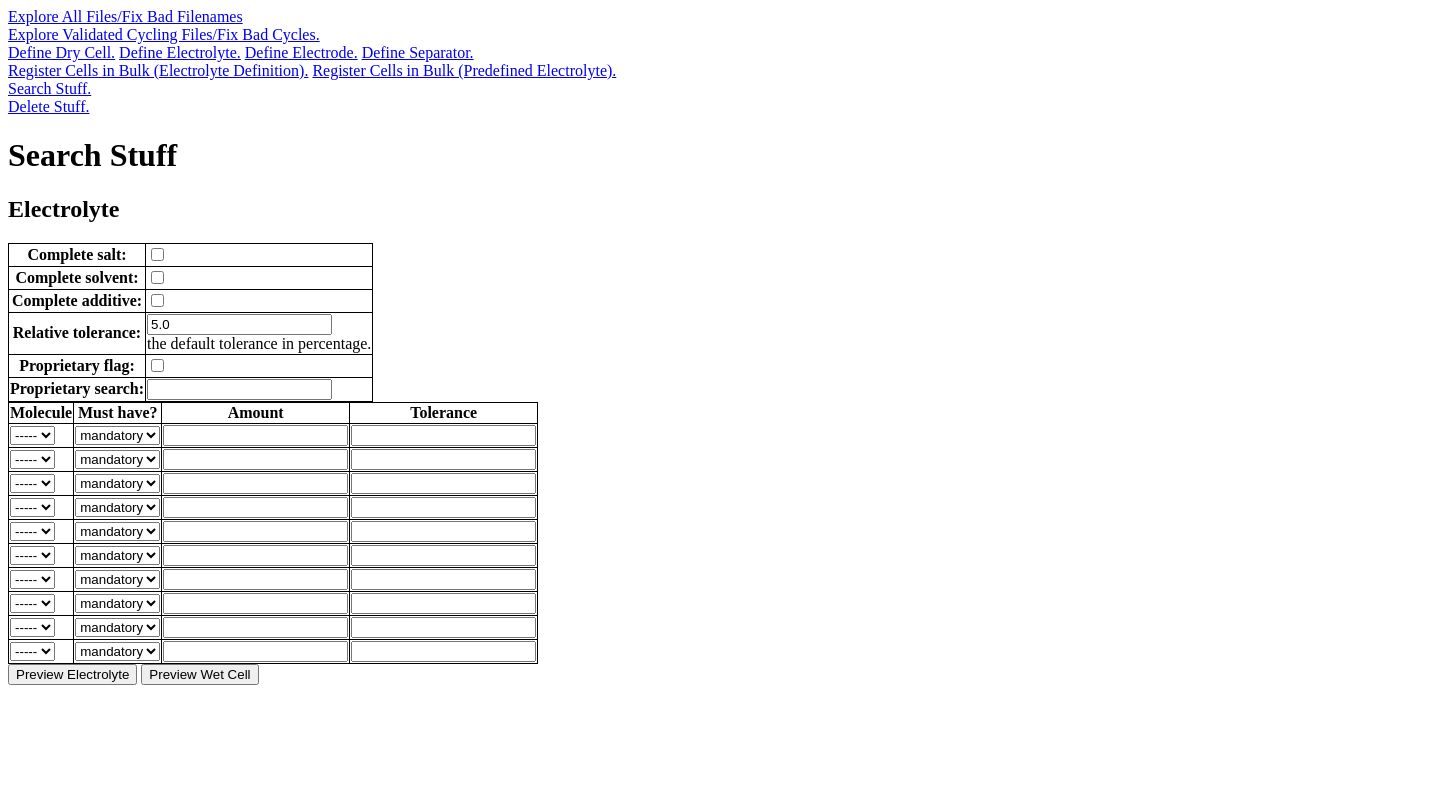
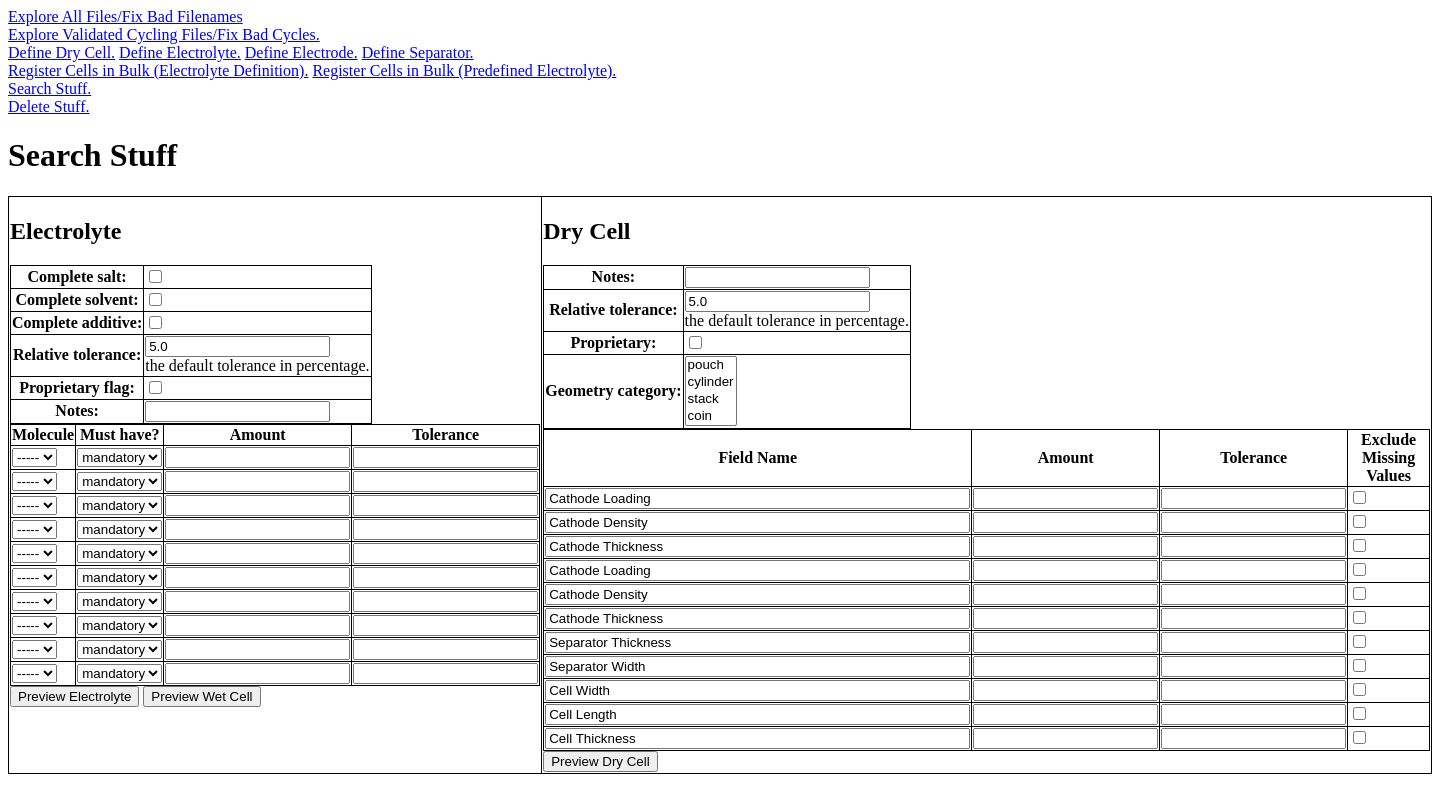
Before and after one commit to Samuel-Buteau/universal-battery-database, a Django app: page /cell_database/search/ in a window 1440 px wide. Run offline with Django 3.2, Linux system fonts and the light colour scheme; data that the repository does not hold is empty; parts of the project's set-up code (start-up, migrations or seed data) failed here and were passed over.

Commit message:
progress in making dry cell search

```diff
--- a/cell_database/forms.py
+++ b/cell_database/forms.py
@@ -490,17 +490,20 @@ class SearchElectrolyteForm(Form):
     complete_additive = forms.BooleanField(initial=False, required=False)
     relative_tolerance = forms.FloatField(initial=5., help_text='the default tolerance in percentage.')
     proprietary_flag = forms.BooleanField(initial=False, required=False)
-    proprietary_search = forms.CharField(required=False)
+    notes = forms.CharField(required=False)
+
+
+MANDATORY = 'ma'
+PROHIBITED = 'pr'
+ALLOWED = 'al'
+MUST_TYPES = [
+    (MANDATORY, 'mandatory'),
+    (PROHIBITED, 'prohibited'),
+    (ALLOWED, 'allowed'),
+]
 
 class SearchElectrolyteComponentForm(Form):
-    MANDATORY = 'ma'
-    PROHIBITED = 'pr'
-    ALLOWED = 'al'
-    MUST_TYPES = [
-        (MANDATORY, 'mandatory'),
-        (PROHIBITED, 'prohibited'),
-        (ALLOWED, 'allowed'),
-    ]
+
     molecule = forms.ChoiceField(choices=molecule_choices, required=False)
     must_type = forms.ChoiceField(choices=MUST_TYPES, initial = MANDATORY)
     ratio = forms.FloatField(required=False)
@@ -511,3 +514,15 @@ class ElectrolytePreviewForm(Form):
     electrolyte = forms.CharField(widget=forms.TextInput(attrs={'readonly': 'readonly', 'size': 200}), required=True)
     electrolyte_id = forms.IntegerField(widget=forms.HiddenInput(), required=True)
     exclude = forms.BooleanField(required=True)
+
+class SearchGenericNamedScalarForm(Form):
+    name = forms.CharField(widget=forms.TextInput(attrs={'readonly': 'readonly', 'size': 50}), required=True)
+    scalar = forms.FloatField(required=False)
+    tolerance = forms.FloatField(required=False)
+    exclude_missing = forms.BooleanField(initial=False,required=False)
+
+class SearchDryCellForm(Form):
+    notes = forms.CharField(required=False)
+    relative_tolerance = forms.FloatField(initial=5., help_text='the default tolerance in percentage.')
+    proprietary = forms.BooleanField(initial=False, required=False)
+    geometry_category = forms.MultipleChoiceField(choices=DryCellGeometry.GEO_TYPES, required=False)
--- a/cell_database/models.py
+++ b/cell_database/models.py
@@ -1348,14 +1348,13 @@ class CompositeLot(models.Model):
 
 
 
-
 class DryCellGeometry(models.Model):
     UNITS_LENGTH = 'Millimeters (mm)'
     POUCH = 'po'
     CYLINDER = 'cy'
     STACK = 'st'
     COIN = 'co'
-    GEO_TYPES = [(POUCH, 'pouch'), (CYLINDER, 'cylinder'), (STACK, 'stack'),(COIN, 'coin')]
+    GEO_TYPES = [(POUCH, 'pouch'), (CYLINDER, 'cylinder'), (STACK, 'stack'), (COIN, 'coin')]
 
     geometry_category = models.CharField(max_length=2, choices=GEO_TYPES, blank=True)
     geometry_category_name = models.BooleanField(default=False, blank=True)
--- a/cell_database/templates/cell_database/search_page.html
+++ b/cell_database/templates/cell_database/search_page.html
@@ -22,7 +22,9 @@ table, th, td {
 
 <form action="{% url 'cell_database:search_page' %}" method="post">
     {% csrf_token %}
+    <table>
         {% if electrolyte_form %}
+            <td valign="top">
             <h2>Electrolyte</h2>
                 <table>{{ electrolyte_form.as_table }}</table>
                 {% if electrolyte_composition_formset %}
@@ -70,11 +72,48 @@ table, th, td {
                         </table>
                     {% endif %}
                 {% endif %}
-
+            </td>
         {% endif %}
 
 
+        {% if search_dry_cell %}
+            <td valign="top">
+            <h2>Dry Cell</h2>
+                <table>{{ search_dry_cell.as_table }}</table>
+                {% if dry_cell_scalars %}
+                    {% csrf_token %}
+                    {{ dry_cell_scalars.management_form }}
+                    <table>
+                        <tr>
+                            <th>Field Name</th><th>Amount</th><th>Tolerance</th><th>Exclude Missing Values</th>
+                        </tr>
+                        {% for form in dry_cell_scalars%}
+                            <tr>
+                                <td>{{ form.name}}</td><td>{{form.scalar}}</td><td>{{ form.tolerance}}</td><td>{{ form.exclude_missing}}</td>
+                            </tr>
+                        {% endfor %}
+                    </table>
+                {% endif %}
+                <input type="submit" name = 'preview_dry_cell' value="Preview Dry Cell">
+                {%if preview_dry_cells %}
+                    {% if not preview_dry_cells|length == 0%}
+                        <table>
+                            <tr>
+                                <th>Preview Dry Cells</th>
+                            </tr>
+                            {% for dry_cell in preview_dry_cells %}
+                                <tr>
+                                    <td>{{dry_cell}}</td>
+                                </tr>
+                            {% endfor %}
+                        </table>
+                    {% endif %}
+                {% endif %}
+            </td>
+        {% endif %}
 
+
+    </table>
 
 </form>
 
--- a/cell_database/views.py
+++ b/cell_database/views.py
@@ -7,17 +7,13 @@ from django import forms
 import re
 
 
-#TODO(sam): condense the code!!!
-'''
-DONE - remove all the fields that I don't currently care about.
-DONE - good name generation
-DONE - good uniqueness check.(library)
-DONE - good uniqueness check (view)
-DONE - test uniqueness check
-DONE - streamline the various definitions into much simpler and unique flows.
-- make the processing specific to machine learning optional.
-- bake a tensor instead of having to use the database all the time.
-'''
+
+def conditional_register(ar, name, content):
+    if name not in ar.keys():
+        ar[name] = content
+
+
+
 def define_page(request, mode=None):
     ar = {'mode':mode}
     def define_simple(post, content=None):
@@ -516,10 +512,6 @@ def define_page(request, mode=None):
 
 
 
-    def conditional_register(name, content):
-        if name not in ar.keys():
-            ar[name] = content
-
     if mode == 'electrode':
         ActiveMaterialCompositionFormset = formset_factory(
             ElectrodeMaterialStochiometryForm,
@@ -544,46 +536,46 @@ def define_page(request, mode=None):
         )
 
     if mode=='electrode':
-        conditional_register(
+        conditional_register(ar,
             'active_material_composition_formset',
             ActiveMaterialCompositionFormset(
                 prefix='active-material-composition-formset')
         )
 
-        conditional_register(
+        conditional_register(ar,
             'electrode_composition_formset',
             ElectrodeCompositionFormset(prefix='electrode-composition-formset')
         )
 
-        conditional_register(
+        conditional_register(ar,
             'define_coating_form',
             CoatingForm(prefix='coating-form')
         )
 
 
-        conditional_register(
+        conditional_register(ar,
             'define_coating_lot_form',
             CoatingLotForm(prefix='coating-lot-form')
         )
 
 
-        conditional_register(
+        conditional_register(ar,
             'define_material_form',
             ElectrodeMaterialForm(prefix='electrode-material-form')
         )
 
-        conditional_register(
+        conditional_register(ar,
             'define_material_lot_form',
             ElectrodeMaterialLotForm(
                 prefix='electrode-material-lot-form')
         )
 
-        conditional_register(
+        conditional_register(ar,
             'define_electrode_form',
             ElectrodeForm(prefix='electrode-form')
         )
 
-        conditional_register(
+        conditional_register(ar,
             'define_electrode_lot_form',
             ElectrodeLotForm(prefix='electrode-lot-form')
         )
@@ -592,82 +584,80 @@ def define_page(request, mode=None):
 
     if mode =='electrolyte':
 
-        conditional_register(
+        conditional_register(ar,
             'electrolyte_composition_formset',
             ElectrolyteCompositionFormset(prefix='electrolyte-composition-formset')
         )
 
-        conditional_register(
+        conditional_register(ar,
             'define_molecule_form',
             ElectrolyteMoleculeForm(prefix='electrolyte-molecule-form')
         )
 
-        conditional_register(
+        conditional_register(ar,
             'define_molecule_lot_form',
             ElectrolyteMoleculeLotForm(prefix='electrolyte-molecule-lot-form')
         )
 
-        conditional_register(
+        conditional_register(ar,
             'define_electrolyte_form',
             ElectrolyteForm(prefix='electrolyte-form')
         )
-        conditional_register(
+        conditional_register(ar,
             'define_electrolyte_lot_form',
             ElectrolyteLotForm(prefix='electrolyte-lot-form')
         )
 
     if mode == 'separator':
 
-        conditional_register(
+        conditional_register(ar,
             'separator_composition_formset',
             SeparatorCompositionFormset(prefix='separator-composition-formset')
         )
-        conditional_register(
+        conditional_register(ar,
             'define_separator_material_form',
             SeparatorMaterialForm(prefix='separator-material-form')
         )
-        conditional_register(
+        conditional_register(ar,
             'define_separator_material_lot_form',
             SeparatorMaterialLotForm(prefix='separator-material-lot-form')
         )
-        conditional_register(
+        conditional_register(ar,
             'define_separator_form',
             SeparatorForm(prefix='separator-form')
         )
-        conditional_register(
+        conditional_register(ar,
             'define_separator_lot_form',
             SeparatorLotForm(prefix='separator-lot-form')
         )
 
 
     if mode == 'dry_cell':
-        conditional_register(
+        conditional_register(ar,
             'define_dry_cell_form',
             DryCellForm(prefix='dry-cell-form')
         )
-        conditional_register(
+        conditional_register(ar,
             'define_dry_cell_lot_form',
             DryCellLotForm(prefix='dry-cell-lot-form')
         )
-        conditional_register(
+        conditional_register(ar,
             'define_dry_cell_geometry_form',
             DryCellGeometryForm(prefix='dry-cell-geometry-form')
         )
-        conditional_register(
+        conditional_register(ar,
             'define_separator_geometry_form',
             SeparatorGeometryForm(prefix='separator-geometry-form')
         )
 
-        conditional_register(
+        conditional_register(ar,
             'define_cathode_geometry_form',
             ElectrodeGeometryForm(prefix='cathode-geometry-form')
         )
-        conditional_register(
+        conditional_register(ar,
             'define_anode_geometry_form',
             ElectrodeGeometryForm(prefix='anode-geometry-form')
         )
-
-
     return render(request, 'cell_database/define_page.html', ar)
 
 def define_wet_cell_bulk(request, predefined=None):
@@ -879,13 +869,14 @@ def get_preview_electrolytes(search_electrolyte_form, electrolyte_composition_fo
     complete_additive = search_electrolyte_form.cleaned_data['complete_additive']
     relative_tolerance = search_electrolyte_form.cleaned_data['relative_tolerance']
     proprietary_flag = search_electrolyte_form.cleaned_data['proprietary_flag']
-    proprietary_search = search_electrolyte_form.cleaned_data['proprietary_search']
+    notes = search_electrolyte_form.cleaned_data['notes']
+    q = Q(composite_type=ELECTROLYTE)
+    if notes is not None and len(notes) > 0:
+        q = q & Q(notes__icontains=notes)
+
     if proprietary_flag:
         print('search for proprietary flag')
-        q = Q(composite_type=ELECTROLYTE,
-              proprietary=True)
-        if proprietary_search is not None and len(proprietary_search) > 0:
-            q = q & Q(name__icontains=proprietary_search)
+        q = q & Q(proprietary=True)
 
         total_query = Composite.objects.filter(q)
     else:
@@ -1000,32 +991,194 @@ def get_preview_electrolytes(search_electrolyte_form, electrolyte_composition_fo
 
     return total_query
 
+
+def get_electrolyte_forms(ar, ElectrolyteCompositionFormset, post):
+    electrolyte_composition_formset = ElectrolyteCompositionFormset(post, prefix='electrolyte-composition')
+    electrolyte_composition_formset_is_valid = electrolyte_composition_formset.is_valid()
+    if electrolyte_composition_formset_is_valid:
+        ar['electrolyte_composition_formset'] = electrolyte_composition_formset
+
+    search_electrolyte_form = SearchElectrolyteForm(post, prefix='search-electrolyte')
+    search_electrolyte_form_is_valid = search_electrolyte_form.is_valid()
+    if search_electrolyte_form_is_valid:
+        ar['electrolyte_form'] = search_electrolyte_form
+
+    return electrolyte_composition_formset, search_electrolyte_form, electrolyte_composition_formset_is_valid and search_electrolyte_form_is_valid
+
 def search_page(request):
     ElectrolyteCompositionFormset = formset_factory(
         SearchElectrolyteComponentForm,
         extra=10
     )
-    electrolyte_composition_formset = ElectrolyteCompositionFormset(prefix='electrolyte_composition')
+    DryCellScalarsFormset = formset_factory(
+        SearchGenericNamedScalarForm,
+        extra=0
+    )
+    def set_scalars(ar):
+        dry_cell_scalars_initial = [
+            {
+                'name': "Cathode Loading",
+            },
+            {
+                'name': "Cathode Density",
+            },
+            {
+                'name': "Cathode Thickness",
+            },
+            {
+                'name': "Cathode Loading",
+            },
+            {
+                'name': "Cathode Density",
+            },
+            {
+                'name': "Cathode Thickness",
+            },
+            {
+                'name': "Separator Thickness",
+            },
+            {
+                'name': "Separator Width",
+            },
+            {
+                'name': "Cell Width",
+            },
+            {
+                'name': "Cell Length",
+            },
+            {
+                'name': "Cell Thickness",
+            },
+        ]
+        ar['dry_cell_scalars'] = DryCellScalarsFormset(
+            initial=dry_cell_scalars_initial,
+            prefix='dry_cell_scalars'
+        )
+
     ar = {}
-    ar['electrolyte_composition_formset'] = electrolyte_composition_formset
-    ar['electrolyte_form'] = SearchElectrolyteForm()
+    if request.method == 'GET':
+        set_scalars(ar)
 
     if request.method == 'POST':
-        electrolyte_composition_formset = ElectrolyteCompositionFormset(request.POST,prefix='electrolyte_composition')
-        electrolyte_composition_formset_is_valid = electrolyte_composition_formset.is_valid()
-        if electrolyte_composition_formset_is_valid:
-            ar['electrolyte_composition_formset'] = electrolyte_composition_formset
 
-        search_electrolyte_form = SearchElectrolyteForm(request.POST)
-        search_electrolyte_form_is_valid = search_electrolyte_form.is_valid()
-        if search_electrolyte_form_is_valid:
-            print('valid2')
-            ar['electrolyte_form'] = search_electrolyte_form
+        # electrolyte
+        electrolyte_composition_formset, search_electrolyte_form, proceed_electrolyte = get_electrolyte_forms(ar, ElectrolyteCompositionFormset, request.POST)
+
+        # dry cell
+        search_dry_cell = SearchDryCellForm(request.POST, prefix="search_dry_cell")
+        dry_cell_notes = ""
+        dry_cell_proprietary = False
+        geometry_category = []
+        relative_tolerance = 5.
+
+        if search_dry_cell.is_valid():
+            ar["search_dry_cell"] = search_dry_cell
+            dry_cell_notes = search_dry_cell.cleaned_data["notes"]
+            dry_cell_proprietary = search_dry_cell.cleaned_data["proprietary"]
+            # TODO(sam): deal with geometry category.
+            geometry_category = search_dry_cell.cleaned_data.get("geometry_category")
+
+        dry_cell_scalars = DryCellScalarsFormset(
+            request.POST,
+            prefix='dry_cell_scalars'
+        )
+        if not dry_cell_scalars.is_valid():
+            set_scalars(ar)
+        else:
+            ar["dry_cell_scalars"] = dry_cell_scalars
+
+        dry_cell_scalar_dict = {}
+        for dry_cell_scalar in dry_cell_scalars:
+            if dry_cell_scalar.is_valid():
+                if "name" in dry_cell_scalar.cleaned_data.keys() and dry_cell_scalar.cleaned_data["name"] != "":
+                    name = dry_cell_scalar.cleaned_data["name"]
+                    if "scalar" in dry_cell_scalar.cleaned_data.keys() and dry_cell_scalar.cleaned_data["scalar"] is not None:
+                        scalar = dry_cell_scalar["scalar"]
+                        if "tolerance" in dry_cell_scalar.cleaned_data.keys() and dry_cell_scalar.cleaned_data[
+                            "tolerance"] is not None:
+                            tolerance = dry_cell_scalar["tolerance"]
+                        else:
+                            tolerance = scalar * relative_tolerance/100.
+
+                        exclude_missing = False
+                        if "exclude_missing" in dry_cell_scalar.cleaned_data.keys():
+                            exclude_missing = dry_cell_scalar.cleaned_data["exclude_missing"]
+                        dry_cell_scalar_dict[name] = (scalar, tolerance, exclude_missing)
+
+        q = Q()
+        if dry_cell_notes is not None and len(dry_cell_notes) > 0:
+            q = q & Q(notes__icontains=dry_cell_notes)
+
+        if dry_cell_proprietary:
+            q = q & Q(proprietary=True)
+            total_query = DryCell.objects.filter(q)
+        else:
+            if len(geometry_category) > 0:
+                q = q & Q(geometry__geometry_category__in=geometry_category)
+            total_query = DryCell.objects.filter(q)
+
+
+        # dry_cell_geometry = DryCellGeometry(
+        #     geometry_category=define_dry_cell_geometry_form.cleaned_data['geometry_category'],
+        #     proprietary=simple_form.cleaned_data['proprietary'],
+        #     notes=simple_form.cleaned_data['notes'],
+
+        # Cathode
+        #TODO(sam): look at delete_page and make this multiplechoice
+
+        # my_id, lot_type = decode_lot_string(
+        #     dry_cell_form.cleaned_data['cathode']
+        # )
+        # cathode = None
+        # if lot_type == LotTypes.no_lot:
+        #     cathode = get_lot(
+        #         Composite.objects.get(id=my_id),
+        #         None,
+        #         type='composite'
+        #     )
+        # elif lot_type == LotTypes.lot:
+        #     cathode = CompositeLot.objects.get(id=my_id)
+
+        # Anode
+        # my_id, lot_type = decode_lot_string(
+        #     simple_form.cleaned_data['anode']
+        # )
+        # anode = None
+        # if lot_type == LotTypes.no_lot:
+        #     anode = get_lot(
+        #         Composite.objects.get(id=my_id),
+        #         None,
+        #         type='composite'
+        #     )
+        # elif lot_type == LotTypes.lot:
+        #     anode = CompositeLot.objects.get(id=my_id)
+
+        # Separator
+        # my_id, lot_type = decode_lot_string(
+        #     simple_form.cleaned_data['separator']
+        # )
+        # separator = None
+        # if lot_type == LotTypes.no_lot:
+        #     separator = get_lot(
+        #         Composite.objects.get(id=my_id),
+        #         None,
+        #         type='composite'
+        #     )
+        # elif lot_type == LotTypes.lot:
+        #     separator = CompositeLot.objects.get(id=my_id)
+
+
+        if 'preview_dry_cell' in request.POST:
+            if True:
+                max_n = 25
+                preview_dry_cells =  [dry_cell.__str__() for dry_cell in total_query[:max_n]]
+                if total_query.count() > max_n:
+                    preview_dry_cells.append("... (more than {} found) ...".format(max_n))
+                ar['preview_dry_cells'] = preview_dry_cells
 
         if 'preview_electrolyte' in request.POST:
-            if electrolyte_composition_formset_is_valid and search_electrolyte_form_is_valid:
+            if proceed_electrolyte:
                 total_query = get_preview_electrolytes(search_electrolyte_form, electrolyte_composition_formset)
-
 
                 max_n = 25
                 preview_electrolytes =  [electrolyte.__str__() for electrolyte in total_query[:max_n]]
@@ -1033,7 +1186,7 @@ def search_page(request):
                     preview_electrolytes.append("... (more than {} found) ...".format(max_n))
                 ar['preview_electrolytes'] = preview_electrolytes
         if 'preview_wet_cell' in request.POST:
-            if electrolyte_composition_formset_is_valid and search_electrolyte_form_is_valid:
+            if proceed_electrolyte:
                 electrolyte_query = get_preview_electrolytes(search_electrolyte_form, electrolyte_composition_formset)
 
                 wet_cell_query = WetCell.objects.filter(electrolyte__composite__in=electrolyte_query)
@@ -1044,6 +1197,23 @@ def search_page(request):
                     preview_wet_cells.append("... (more than {} found) ...".format(max_n))
                 ar['preview_wet_cells'] = preview_wet_cells
 
+
+
+    # electrolyte
+    conditional_register(ar,
+                         'electrolyte_composition_formset',
+                         ElectrolyteCompositionFormset(prefix='electrolyte-composition')
+                         )
+    conditional_register(ar,
+                         'electrolyte_form',
+                         SearchElectrolyteForm(prefix='search-electrolyte')
+                         )
+
+    # dry cell
+    conditional_register(ar,
+                         "search_dry_cell",
+                         SearchDryCellForm(prefix="search_dry_cell")
+                         )
 
 
     return render(request, 'cell_database/search_page.html', ar)
```
